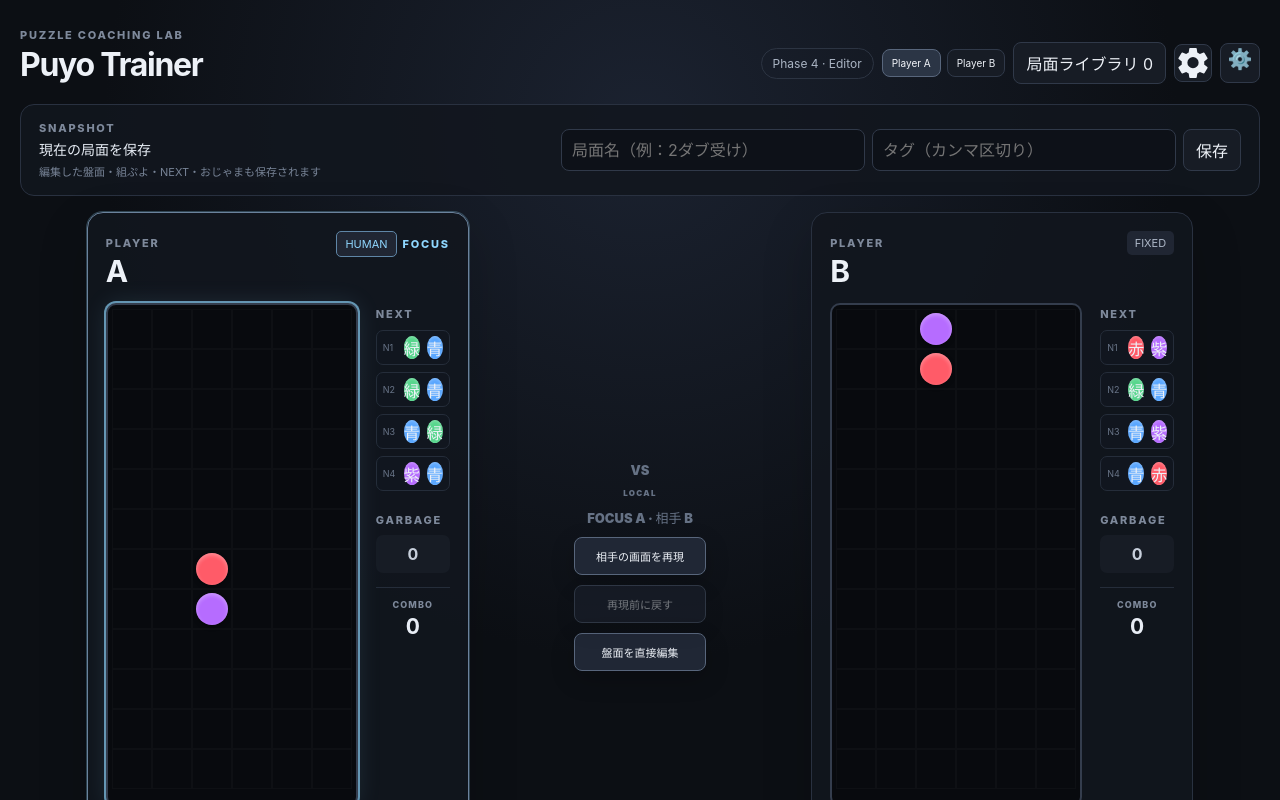
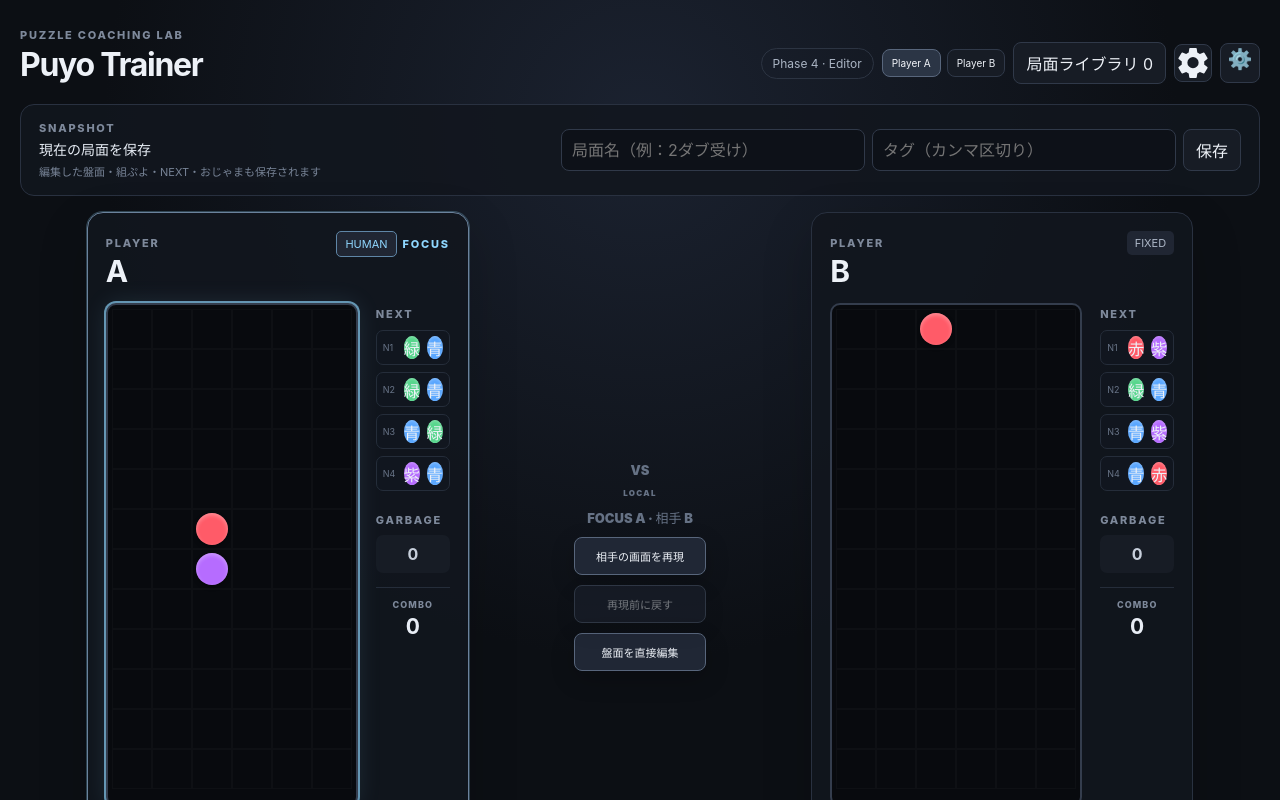
Before and after one commit to doming0202/Puyo-trainer, a React (Vite) app: page / in a window 1280 px wide. Shown: the top 800 px of the page. Built offline with nearby package versions, Linux system fonts and the light colour scheme.

Commit message:
Support off-screen puyo movement and placement

```diff
--- a/src/game/engine.ts
+++ b/src/game/engine.ts
@@ -1,6 +1,6 @@
 import { playComboSound } from './sound'
 import { recordTurnAction, redoTurnAction, resetToTurnStart, startNewTurn, undoTurnAction } from './history'
-import { COLS, ROWS, type ActivePair, type Board, type FallingCell, type GameState, type Pair, type PlayerState, type PuyoColor, type Rotation } from './types'
+import { COLS, HIDDEN_ROWS, ROWS, TOTAL_ROWS, type ActivePair, type Board, type FallingCell, type GameState, type HiddenBoard, type Pair, type PlayerState, type PuyoColor, type Rotation } from './types'
 
 export const COLORS: PuyoColor[] = [1, 2, 3, 4]
 export const FALL_INTERVAL_MS = 900
@@ -8,6 +8,10 @@ export const LOCK_DELAY_MS = 500
 
 export function emptyBoard(): Board {
   return Array.from({ length: ROWS }, () => Array<Cell>(COLS).fill(null))
+}
+
+export function emptyHiddenBoard(): HiddenBoard {
+  return Array.from({ length: HIDDEN_ROWS }, () => Array<Cell>(COLS).fill(null))
 }
 
 type Cell = Board[number][number]
@@ -19,6 +23,7 @@ export function createPlayer(controlMode: PlayerState['controlMode'] = 'human'):
   const first = randomPair()
   const base: Omit<PlayerState, 'turnStart' | 'undoStack' | 'redoStack'> = {
     board: emptyBoard(),
+    hidden: emptyHiddenBoard(),
     current: spawnPair(first),
     next: [randomPair(), randomPair(), randomPair(), randomPair()],
     garbage: 0,
@@ -34,7 +39,12 @@ export function createPlayer(controlMode: PlayerState['controlMode'] = 'human'):
   return player
 }
 export function createGame(): GameState { return { players: [createPlayer('human'), createPlayer('fixed')], activePlayer: 0, running: true, tick: 0 } }
-export function spawnPair(pair: Pair): ActivePair { return { pair, x: 2, y: 1, rotation: 0 } }
+
+/**
+ * Spawn just above the visible field. The axis starts on the first visible row
+ * and the child is allowed to begin in the hidden 13th row.
+ */
+export function spawnPair(pair: Pair): ActivePair { return { pair, x: 2, y: 0, rotation: 0 } }
 const OFFSETS: Record<Rotation, readonly [number, number]> = { 0: [0, -1], 1: [1, 0], 2: [0, 1], 3: [-1, 0] }
 
 export function cellsOf(pair: ActivePair): Array<{ x: number; y: number; color: PuyoColor }> {
@@ -44,12 +54,32 @@ export function cellsOf(pair: ActivePair): Array<{ x: number; y: number; color:
     { x: pair.x + dx, y: pair.y + dy, color: pair.pair.child },
   ]
 }
-export function canPlace(board: Board, pair: ActivePair): boolean { return cellsOf(pair).every(({ x, y }) => x >= 0 && x < COLS && y >= 0 && y < ROWS && board[y][x] === null) }
+
+function cellAt(player: PlayerState, x: number, y: number): PuyoColor | null {
+  if (x < 0 || x >= COLS) return null
+  if (y >= 0) return player.board[y]?.[x] ?? null
+  const hiddenIndex = y + HIDDEN_ROWS
+  if (hiddenIndex < 0 || hiddenIndex >= HIDDEN_ROWS) return null
+  return player.hidden[hiddenIndex]?.[x] ?? null
+}
+
+/**
+ * Active pairs may temporarily occupy the two rows above the visible field.
+ * The axis itself may never enter the uppermost (14th) rotation-only row.
+ */
+export function canPlace(player: PlayerState, pair: ActivePair): boolean {
+  const cells = cellsOf(pair)
+  if (pair.y < -(HIDDEN_ROWS - 1)) return false
+  return cells.every(({ x, y }) => {
+    if (x < 0 || x >= COLS || y < -HIDDEN_ROWS || y >= ROWS) return false
+    return cellAt(player, x, y) === null
+  })
+}
 
 export function movePair(player: PlayerState, dx: number): PlayerState {
   if (!player.alive || player.resolution) return player
   const candidate = { ...player.current, x: player.current.x + dx }
-  if (!canPlace(player.board, candidate)) return player
+  if (!canPlace(player, candidate)) return player
   return { ...player, current: candidate, lockElapsedMs: 0, quickTurnArmed: false }
 }
 
@@ -62,7 +92,7 @@ export function rotatePair(player: PlayerState, direction: 1 | -1): PlayerState
     { ...player.current, rotation, x: player.current.x - 1 },
     { ...player.current, rotation, x: player.current.x + 1 },
   ]
-  const valid = candidates.find((candidate) => canPlace(player.board, candidate))
+  const valid = candidates.find((candidate) => canPlace(player, candidate))
 
   if (valid) {
     return { ...player, current: valid, lockElapsedMs: 0, quickTurnArmed: false }
@@ -73,7 +103,7 @@ export function rotatePair(player: PlayerState, direction: 1 | -1): PlayerState
 
   const quickRotation = ((player.current.rotation + 2) % 4) as Rotation
   const quickCandidate = { ...player.current, rotation: quickRotation }
-  if (!canPlace(player.board, quickCandidate)) return { ...player, quickTurnArmed: false }
+  if (!canPlace(player, quickCandidate)) return { ...player, quickTurnArmed: false }
 
   if (!player.quickTurnArmed) {
     return { ...player, quickTurnArmed: true, lockElapsedMs: 0 }
@@ -85,7 +115,7 @@ export function rotatePair(player: PlayerState, direction: 1 | -1): PlayerState
 export function stepDown(player: PlayerState): PlayerState {
   if (!player.alive || player.resolution) return player
   const candidate = { ...player.current, y: player.current.y + 1 }
-  if (!canPlace(player.board, candidate)) {
+  if (!canPlace(player, candidate)) {
     return { ...player, lockElapsedMs: 0, quickTurnArmed: false }
   }
   return { ...player, current: candidate, fallElapsedMs: 0, lockElapsedMs: 0, quickTurnArmed: false }
@@ -96,7 +126,7 @@ export function advancePlayer(player: PlayerState, deltaMs: number): PlayerState
   const delta = Math.max(0, deltaMs)
   const candidate = { ...player.current, y: player.current.y + 1 }
 
-  if (!canPlace(player.board, candidate)) {
+  if (!canPlace(player, candidate)) {
     const lockElapsedMs = player.lockElapsedMs + delta
     if (lockElapsedMs >= LOCK_DELAY_MS) return beginPlacement(player)
     return { ...player, lockElapsedMs }
@@ -117,35 +147,61 @@ export function advancePlayer(player: PlayerState, deltaMs: number): PlayerState
 export function hardDrop(player: PlayerState): PlayerState {
   if (!player.alive || player.resolution) return player
   let current = player.current
-  while (canPlace(player.board, { ...current, y: current.y + 1 })) current = { ...current, y: current.y + 1 }
+  while (canPlace(player, { ...current, y: current.y + 1 })) current = { ...current, y: current.y + 1 }
   return beginPlacement({ ...player, current })
+}
+
+function writeCell(board: Board, hidden: HiddenBoard, x: number, y: number, color: PuyoColor): void {
+  if (y >= 0 && y < ROWS) {
+    board[y][x] = color
+    return
+  }
+  const hiddenIndex = y + HIDDEN_ROWS
+  if (hiddenIndex >= 0 && hiddenIndex < HIDDEN_ROWS) hidden[hiddenIndex][x] = color
 }
 
 function beginPlacement(player: PlayerState): PlayerState {
   const board = player.board.map((row) => [...row])
-  for (const { x, y, color } of cellsOf(player.current)) if (y >= 0 && y < ROWS && x >= 0 && x < COLS) board[y][x] = color
-  return { ...player, board, resolution: { stage: 'gravity', pendingGroups: [] }, chain: 0, fallElapsedMs: 0, lockElapsedMs: 0, quickTurnArmed: false }
+  const hidden = player.hidden.map((row) => [...row])
+  for (const { x, y, color } of cellsOf(player.current)) {
+    if (x >= 0 && x < COLS && y >= -HIDDEN_ROWS && y < ROWS) writeCell(board, hidden, x, y, color)
+  }
+  return { ...player, board, hidden, resolution: { stage: 'gravity', pendingGroups: [] }, chain: 0, fallElapsedMs: 0, lockElapsedMs: 0, quickTurnArmed: false }
 }
 
-function applyGravityWithOrigins(board: Board): { board: Board; fallingCells: FallingCell[] } {
-  const result = emptyBoard()
+function applyGravityWithOrigins(board: Board, hidden: HiddenBoard): { board: Board; hidden: HiddenBoard; fallingCells: FallingCell[] } {
+  const combined: Board = [
+    ...hidden.map((row) => [...row]),
+    ...board.map((row) => [...row]),
+  ]
+  const result: Board = Array.from({ length: TOTAL_ROWS }, () => Array<Cell>(COLS).fill(null))
   const fallingCells: FallingCell[] = []
+
+  // The 14th row is the rotation-space/wall row. Once a puyo is placed there,
+  // it remains fixed while rows below continue to obey gravity.
+  result[0] = [...combined[0]]
 
   for (let x = 0; x < COLS; x += 1) {
     const occupied: Array<{ y: number; color: PuyoColor }> = []
-    for (let y = ROWS - 1; y >= 0; y -= 1) {
-      const cell = board[y][x]
+    for (let y = TOTAL_ROWS - 1; y >= 1; y -= 1) {
+      const cell = combined[y][x]
       if (cell !== null) occupied.push({ y, color: cell })
     }
 
-    occupied.forEach(({ y: fromY, color }, index) => {
-      const y = ROWS - 1 - index
-      result[y][x] = color
-      if (fromY !== y) fallingCells.push({ x, y, fromY, color })
+    occupied.forEach(({ y: fromCombinedY, color }, index) => {
+      const targetCombinedY = TOTAL_ROWS - 1 - index
+      result[targetCombinedY][x] = color
+      const fromY = fromCombinedY - HIDDEN_ROWS
+      const targetY = targetCombinedY - HIDDEN_ROWS
+      if (fromY !== targetY) fallingCells.push({ x, y: targetY, fromY, color })
     })
   }
 
-  return { board: result, fallingCells }
+  return {
+    hidden: result.slice(0, HIDDEN_ROWS),
+    board: result.slice(HIDDEN_ROWS),
+    fallingCells,
+  }
 }
 
 export function advanceResolution(player: PlayerState): PlayerState {
@@ -153,10 +209,11 @@ export function advanceResolution(player: PlayerState): PlayerState {
   if (!resolution || !player.alive) return player
 
   if (resolution.stage === 'gravity') {
-    const { board, fallingCells } = applyGravityWithOrigins(player.board)
+    const { board, hidden, fallingCells } = applyGravityWithOrigins(player.board, player.hidden)
     return {
       ...player,
       board,
+      hidden,
       resolution: {
         stage: 'fall',
         pendingGroups: [],
@@ -181,14 +238,14 @@ export function advanceResolution(player: PlayerState): PlayerState {
   }
   const colorBonus = Math.max(0, resolution.pendingGroups.length - 1) * 3
   const score = player.score + cleared * 10 * Math.max(1, player.chain + colorBonus)
-  return { ...player, board, score, resolution: { stage: 'gravity', pendingGroups: [] } }
+  return { ...player, board, resolution: { stage: 'gravity', pendingGroups: [] } }
 }
 
 function finishPlacement(player: PlayerState): PlayerState {
   const nextPair = player.next[0] ?? randomPair()
   const next = [...player.next.slice(1), randomPair()]
   const nextCurrent = spawnPair(nextPair)
-  if (!canPlace(player.board, nextCurrent)) return { ...player, alive: false, resolution: undefined, fallElapsedMs: 0, lockElapsedMs: 0, quickTurnArmed: false }
+  if (!canPlace(player, nextCurrent)) return { ...player, alive: false, resolution: undefined, fallElapsedMs: 0, lockElapsedMs: 0, quickTurnArmed: false }
   return startNewTurn({ ...player, current: nextCurrent, next, resolution: undefined, fallElapsedMs: 0, lockElapsedMs: 0, quickTurnArmed: false })
 }
 
```
